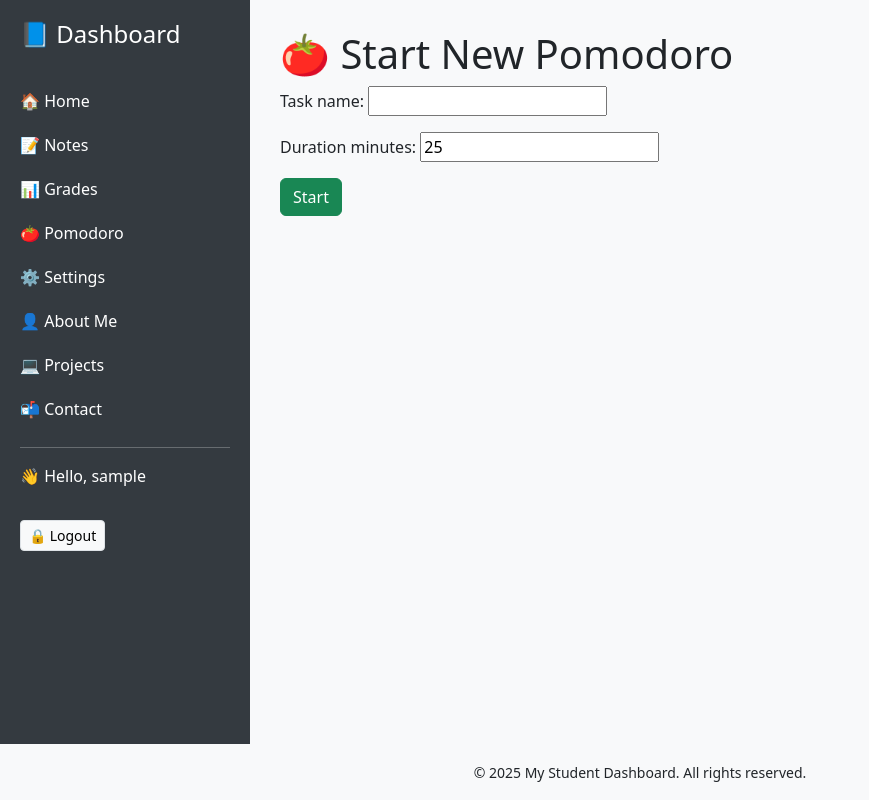
After one commit to nazarukiv/My_StudentDashboard, a Django app: page /pomodoros/new/ in a window 1280 px wide. The commit adds this page. Shown: the whole page, without its empty margins (0-869 px from the left). Run offline with Django 4.2, Linux system fonts and the light colour scheme; the visitor is signed in with stand-in values (Sample User, id 1).

Commit message:
pomodoro timer simple functionality added

```diff
--- a/dashboard/admin.py
+++ b/dashboard/admin.py
@@ -1,5 +1,5 @@
 from django.contrib import admin
-from .models import Task, Note, Grade
+from .models import Task, Note, Grade, Pomodoro
 
 
 @admin.register(Task)
@@ -10,3 +10,4 @@ class TaskAdmin(admin.ModelAdmin):
 
 admin.site.register(Note)
 admin.site.register(Grade)
+admin.site.register(Pomodoro)
--- a/dashboard/forms.py
+++ b/dashboard/forms.py
@@ -1,5 +1,5 @@
 from django import forms
-from .models import Task, Grade
+from .models import Task, Grade, Pomodoro
 
 
 class TaskForm(forms.ModelForm):
@@ -32,3 +32,9 @@ class GradeForm(forms.ModelForm):
             'assignment': forms.TextInput(attrs={'class': 'form-control'}),
             'grade': forms.TextInput(attrs={'class': 'form-control'}),
         }
+
+
+class PomodoroForm(forms.ModelForm):
+    class Meta:
+        model = Pomodoro
+        fields = ['task_name', 'duration_minutes']
--- a/dashboard/models.py
+++ b/dashboard/models.py
@@ -39,3 +39,16 @@ class Grade(models.Model):
 
     def __str__(self):
         return f"{self.subject} - {self.assignment}: {self.grade}"
+
+from django.db import models
+from django.contrib.auth.models import User
+
+
+class Pomodoro(models.Model):
+    user = models.ForeignKey(User, on_delete=models.CASCADE)
+    task_name = models.CharField(max_length=255)
+    duration_minutes = models.PositiveIntegerField(default=25)
+    completed_at = models.DateTimeField(auto_now_add=True)
+
+    def __str__(self):
+        return f"{self.task_name} ({self.duration_minutes} mins)"
--- a/dashboard/templates/base.html
+++ b/dashboard/templates/base.html
@@ -44,6 +44,7 @@
         <a href="{% url 'home' %}">🏠 Home</a>
         <a href="{% url 'notes' %}">📝 Notes</a>
         <a href="{% url 'grade_list' %}">📊 Grades</a>
+        <a href="{% url 'pomodoro_list' %}">🍅 Pomodoro</a>
         <a href="{% url 'settings' %}">⚙️ Settings</a>
         <a href="{% url 'about' %}">👤 About Me</a>
         <a href="{% url 'projects' %}">💻 Projects</a>
--- /dev/null
+++ b/dashboard/templates/dashboard/pomodoro_form.html
@@ -0,0 +1,12 @@
+{% extends 'base.html' %}
+
+{% block title %}New Pomodoro{% endblock %}
+
+{% block content %}
+<h1>🍅 Start New Pomodoro</h1>
+<form method="POST">
+    {% csrf_token %}
+    {{ form.as_p }}
+    <button type="submit" class="btn btn-success">Start</button>
+</form>
+{% endblock %}
--- a/dashboard/urls.py
+++ b/dashboard/urls.py
@@ -14,4 +14,6 @@ urlpatterns = [
     path('notes/<int:pk>/delete/', views.note_delete, name='note_delete'),
     path('grades/', views.grade_list, name='grade_list'),
     path('grades/add/', views.grade_create, name='grade_add'),
+    path('pomodoros/', views.pomodoro_list, name='pomodoro_list'),
+    path('pomodoros/new/', views.pomodoro_create, name='pomodoro_create'),
 ]
--- a/dashboard/views.py
+++ b/dashboard/views.py
@@ -2,8 +2,8 @@ from django.utils import timezone
 from django.http import HttpResponse
 from django.shortcuts import render, get_object_or_404
 from django.shortcuts import redirect
-from .forms import TaskForm, NoteForm, GradeForm
-from .models import Task, Note, Grade
+from .forms import TaskForm, NoteForm, GradeForm, PomodoroForm
+from .models import Task, Note, Grade, Pomodoro
 from django.contrib.auth.decorators import login_required
 
 
@@ -107,3 +107,21 @@ def grade_create(request):
     else:
         form = GradeForm()
     return render(request, 'dashboard/grade_form.html', {'form': form})
+
+@login_required
+def pomodoro_list(request):
+    pomodoros = Pomodoro.objects.filter(user=request.user).order_by('-completed_at')
+    return render(request, 'dashboard/pomodoro_list.html', {'pomodoros': pomodoros})
+
+@login_required
+def pomodoro_create(request):
+    if request.method == 'POST':
+        form = PomodoroForm(request.POST)
+        if form.is_valid():
+            pomodoro = form.save(commit=False)
+            pomodoro.user = request.user
+            pomodoro.save()
+            return redirect('pomodoro_list')
+    else:
+        form = PomodoroForm()
+    return render(request, 'dashboard/pomodoro_form.html', {'form': form})
```
Also changed, not shown: dashboard/templates/dashboard/pomodoro_list.html (added, +20 -0 lines).
